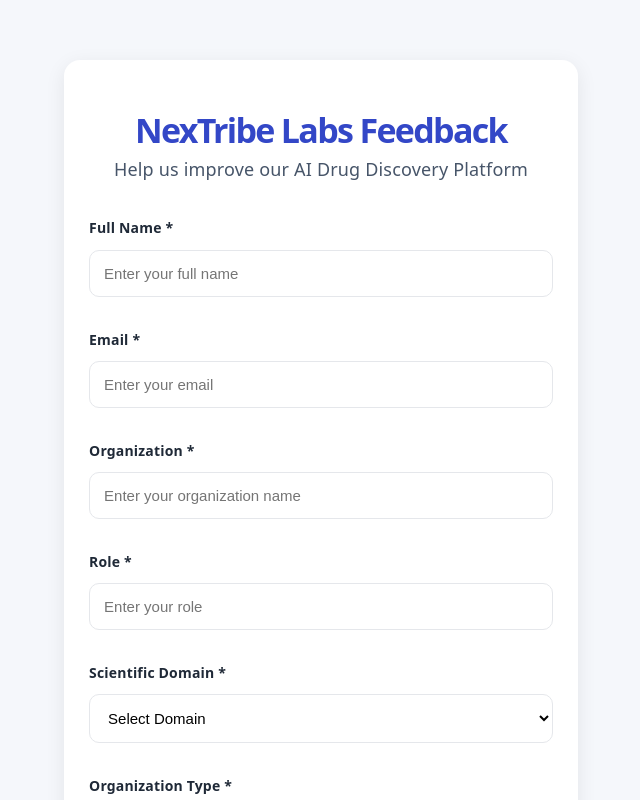
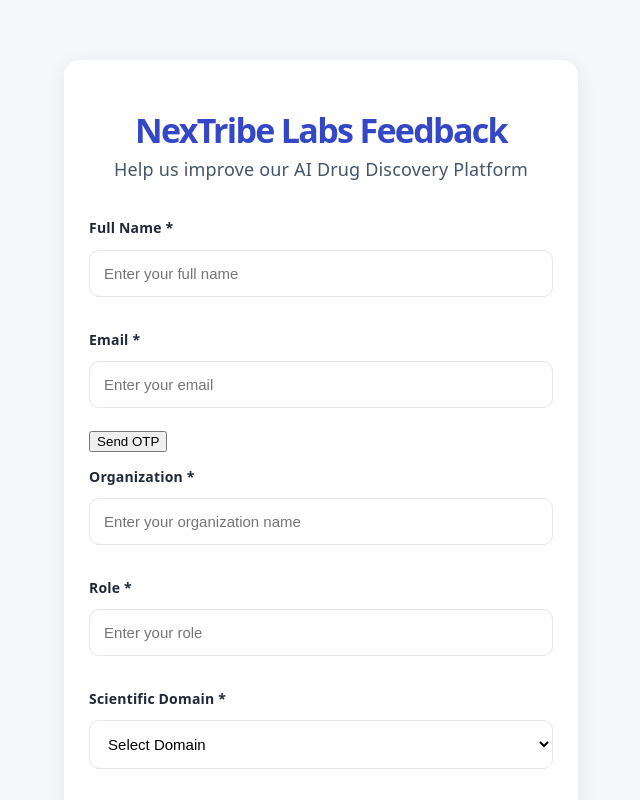
Before and after one commit to Darshan1103/customer-feedback-system, a React app in the folder frontend/: page /feedback in a window 1280 px wide. Shown: the top 800 px of the page, without its empty margins (319-959 px from the left). Built offline with nearby package versions, Linux system fonts and the light colour scheme; the HTML template or start-up script is replaced by a standard one.

Commit message:
Completed frontend for email verification with OTP

```diff
--- a/frontend/src/pages/CustomerFeedback.jsx
+++ b/frontend/src/pages/CustomerFeedback.jsx
@@ -62,6 +62,10 @@
 
   const [successMessage, setSuccessMessage] = useState("");
 
+  const [otp, setOtp] = useState("");
+  const [otpSent, setOtpSent] = useState(false);
+  const [emailVerified, setEmailVerified] = useState(false);
+
   const handleChange = (e) => {
     setFormData({
       ...formData,
@@ -72,9 +76,71 @@
     return rating === "Very Poor" || rating === "Poor";
   };
 
+
+// Function to send OTP
+  const sendOtp = async () => {
+    try {
+
+      if (!formData.email.trim()) {
+        alert("Enter email first");
+        return;
+      }
+
+      const response = await axios.post(
+        "http://localhost:5000/api/email/send-otp",
+        {
+          email: formData.email,
+        }
+      );
+
+      alert(response.data.message);
+
+      setOtpSent(true);
+
+    } catch (error) {
+
+      console.error(error);
+
+      alert("Failed to send OTP");
+    }
+  };
+
+
+// Function to verify OTP
+  const verifyOtp = async () => {
+
+    try {
+
+      const response = await axios.post(
+        "http://localhost:5000/api/email/verify-otp",
+        {
+          email: formData.email,
+          otp,
+        }
+      );
+
+      if (response.data.verified) {
+
+        setEmailVerified(true);
+
+        alert("Email verified successfully");
+      }
+
+    } catch (error) {
+
+      alert("Invalid OTP");
+    }
+  };
+
+
   const handleSubmit = async () => {
 
     setSuccessMessage("");
+
+    if (!emailVerified) {
+      alert("Please verify your email first.");
+      return;
+    }
 
     if (
       !formData.customerName.trim() ||
@@ -238,12 +304,51 @@
 
         <input
           type="email"
+          disabled={emailVerified}
           name="email"
           placeholder="Enter your email"
           required
           value={formData.email}
           onChange={handleChange}
         />
+
+        <button
+          type="button"
+          className="otp-btn"
+          onClick={sendOtp}
+        >
+          Send OTP
+        </button>
+
+        {otpSent && (
+          <>
+            <input
+              type="text"
+              placeholder="Enter OTP"
+              value={otp}
+              onChange={(e) => setOtp(e.target.value)}
+            />
+            <button
+              type="button"
+              className="otp-btn"
+              onClick={verifyOtp}
+            >
+              Verify OTP
+            </button>
+          </>
+        )}
+
+        {emailVerified && (
+          <p
+            style={{
+              color: "green",
+              fontWeight: "600",
+              marginTop: "10px",
+            }}
+          >
+            ✓ Email Verified
+          </p>
+        )}
 
         <label className="field-label">
           Organization *
```
